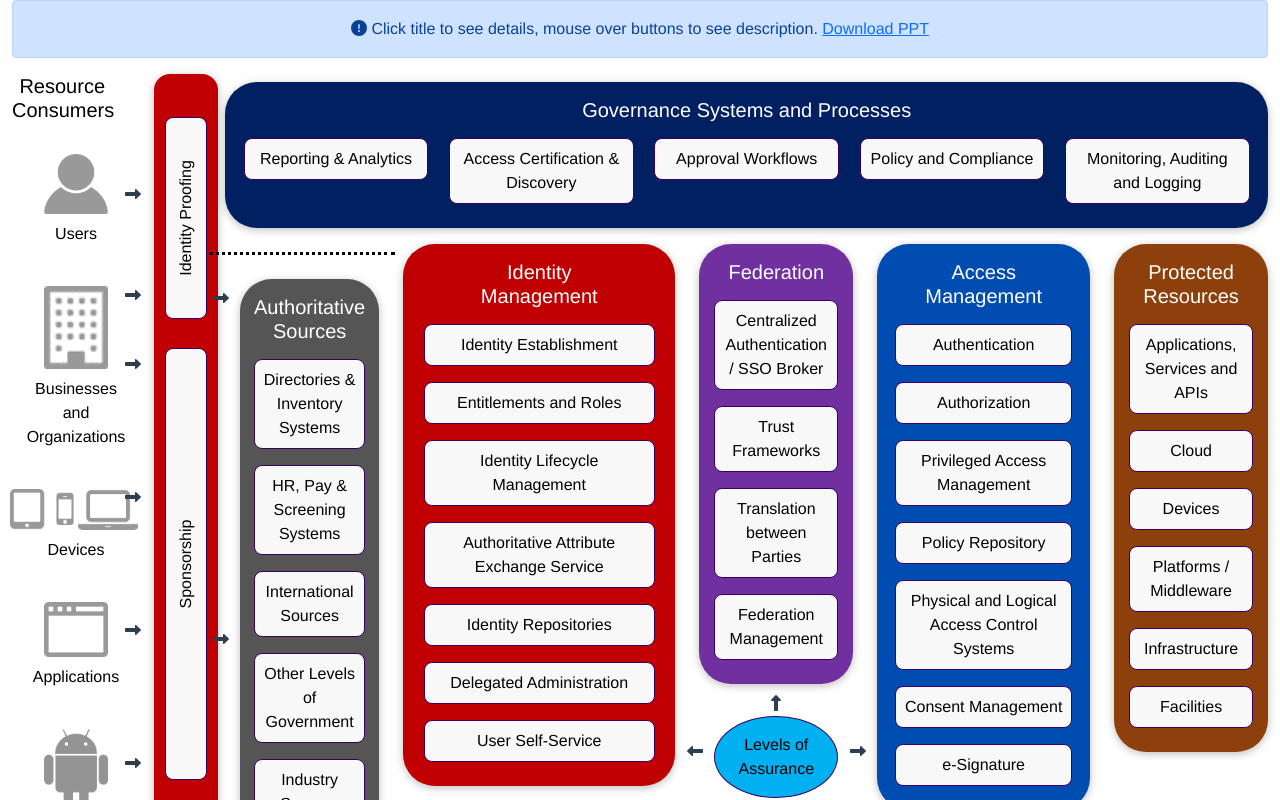
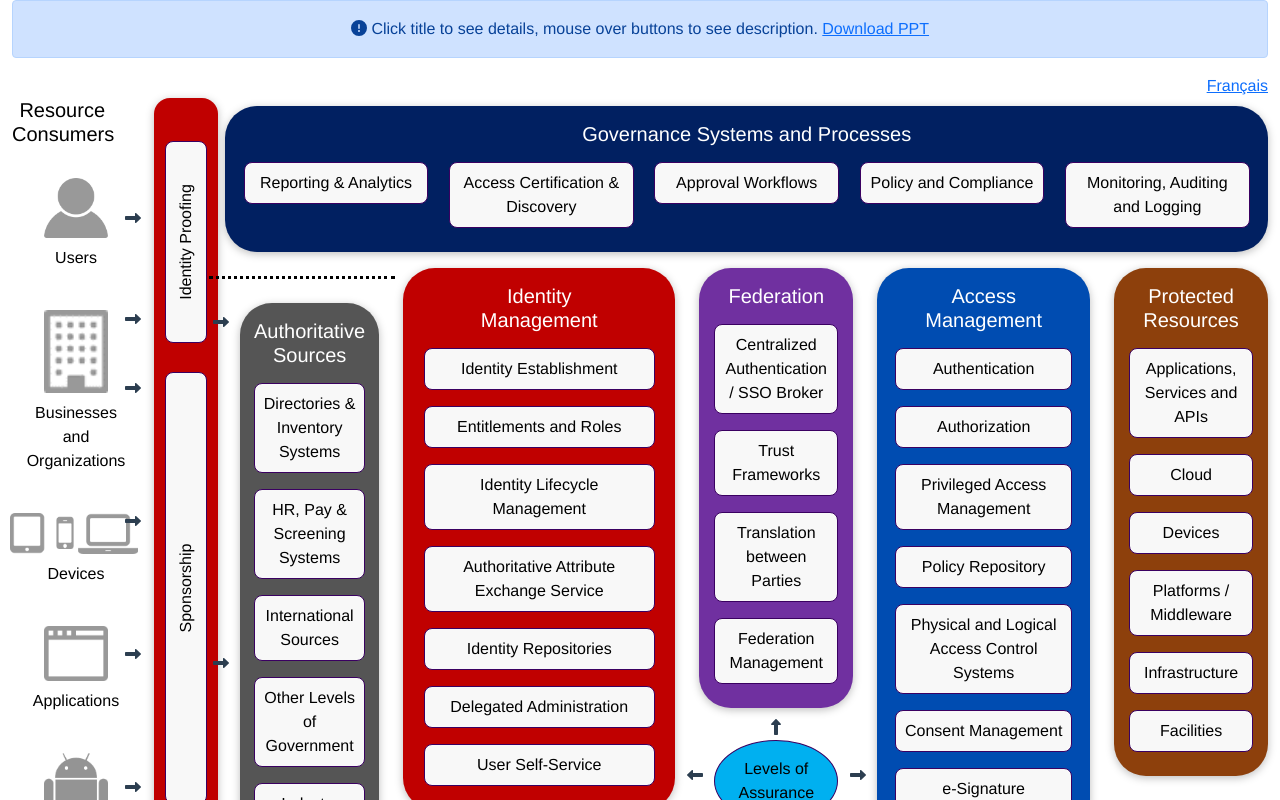
Before and after one commit to canada-ca/gc-icam_gija-gc, a Vue app: page / in a window 1280 px wide. Shown: the top 800 px of the page. Built offline with nearby package versions, Linux system fonts and the light colour scheme.

Commit message:
add French link

```diff
--- a/src/components/Home.vue
+++ b/src/components/Home.vue
@@ -7,6 +7,15 @@
         href="docs/GC ICAM Framework Diagrams with Expanded Definitions - 8 March 2022.pptx"
         target="_blank"
         >Download PPT</a
+      >
+    </div>
+    <div class="nav justify-content-end">
+      <a
+        href="#"
+        title="Français  - Version française de cette page"
+        lang="fr"
+        class=""
+        >Français</a
       >
     </div>
     <div class="row">
```
